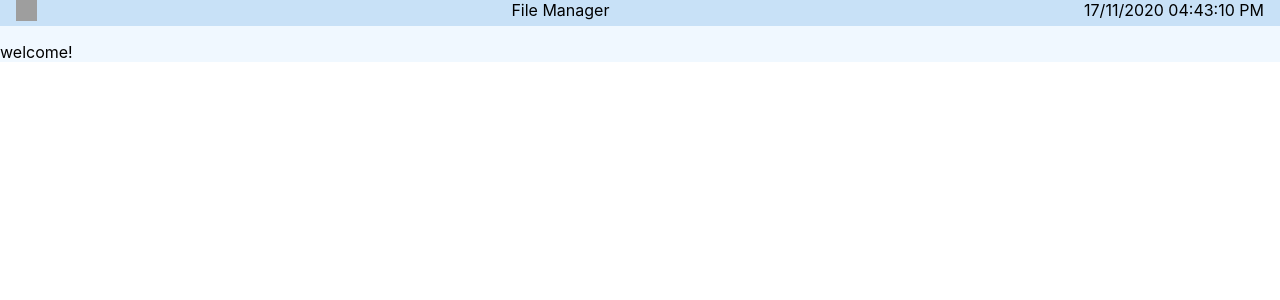
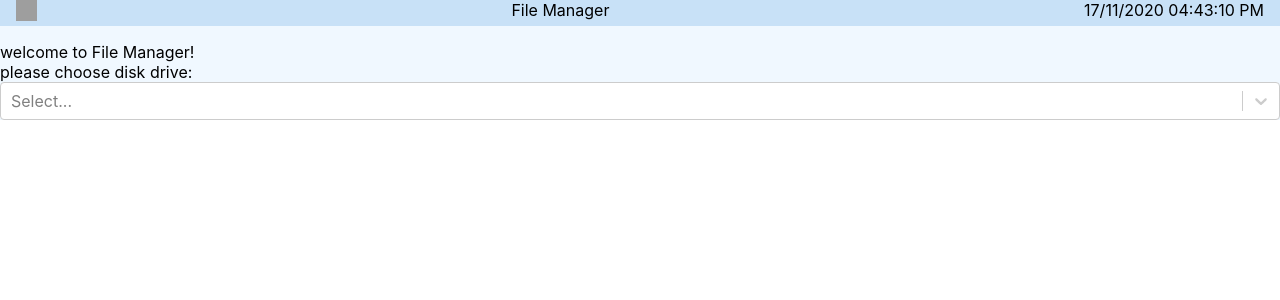
Before and after one commit to dinzone/file-manager, a React (Create React App) app in the folder client/: page / in a window 1280 px wide. Shown: the top 300 px of the page. Built offline with nearby package versions, Linux system fonts and the light colour scheme; grey boxes are pictures that could not be loaded.

Commit message:
create route from welcome page to file list

```diff
--- a/client/package.json
+++ b/client/package.json
@@ -14,6 +14,7 @@
     "react-icons": "^3.11.0",
     "react-router-dom": "^5.2.0",
     "react-scripts": "4.0.1",
+    "react-select": "^3.1.1",
     "styled-components": "^5.2.1",
     "web-vitals": "^0.2.4"
   },
--- a/client/src/App.js
+++ b/client/src/App.js
@@ -23,7 +23,6 @@ function App() {
             <WelcomePage></WelcomePage>
           </Route>
         </Switch>
-
       </Router>
     </Div>
   );
--- a/client/src/components/WelcomePage/WelcomePage.jsx
+++ b/client/src/components/WelcomePage/WelcomePage.jsx
@@ -1,8 +1,28 @@
-function WelcomePage() {
+import Select from 'react-select';
+
+function WelcomePage({ onDriveSelect }) {
+    function handleSelectChange(selectedDrive, { action }) {
+        switch (action) {
+            case 'select-option':
+                if (selectedDrive) {
+                    onDriveSelect(selectedDrive.value);
+                }
+                break;
+            default:
+                break;
+        }
+    }
     return (
-        <div>
-            welcome!
+        <>
+            <div>
+                welcome to File Manager!
         </div>
+            <div>
+                please choose disk drive: <Select
+                    options={[{ value: 'D:\\', label: 'D' }, { value: 'C:\\', label: 'C' }]}
+                    onChange={handleSelectChange}></Select>
+            </div>
+        </>
     );
 }
 
--- a/client/src/components/WelcomePage/WelcomePageContainer.jsx
+++ b/client/src/components/WelcomePage/WelcomePageContainer.jsx
@@ -1,8 +1,16 @@
 import WelcomePage from './WelcomePage';
 
+import { useHistory } from "react-router-dom";
+
+const FILE_LIST_ROUTE = '/dirPath';
+
 function WelcomePageContainer() {
+    const history = useHistory();
+    function onDriveSelect(selectedDiskDrive) {
+        history.push(`${FILE_LIST_ROUTE}/${selectedDiskDrive}`);
+    }
     return (
-        <WelcomePage></WelcomePage>
+        <WelcomePage onDriveSelect={onDriveSelect}></WelcomePage>
     );
 }
 
```
Also changed, not shown: 1 other file (tests, documents, lock files or other folders).
